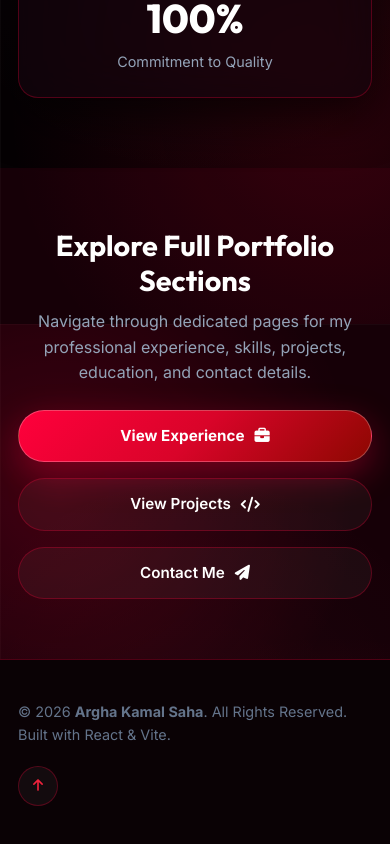
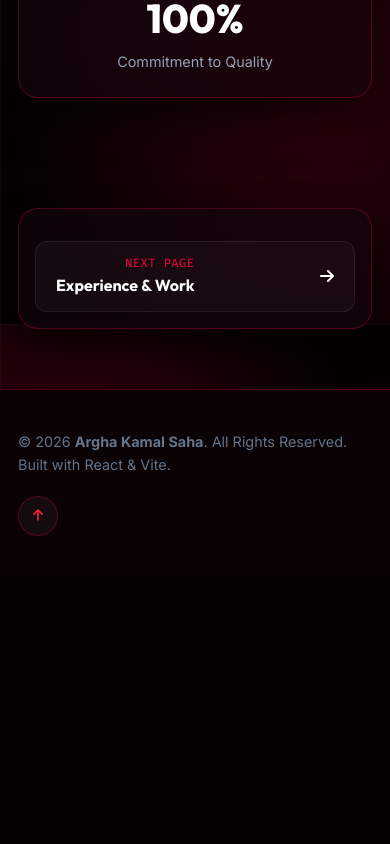
Before and after one commit to pushanargha23/my-portfolio, a React (Vite) app: page / in a window 390 px wide. Shown: the part 3052-3896 px from the top of the page. After the commit the page ends 3628 px from the top, so only its background shows below. Built offline with nearby package versions, Linux system fonts and the light colour scheme.

Commit message:
Add Next Page navigation controls for mobile and desktop view

```diff
--- /dev/null
+++ b/src/components/NextPageNav.jsx
@@ -0,0 +1,32 @@
+import React from 'react';
+import { Link } from 'react-router-dom';
+
+export default function NextPageNav({ prevLink, prevLabel, nextLink, nextLabel }) {
+  return (
+    <div className="next-page-nav-wrapper">
+      <div className="container">
+        <div className="next-page-nav-card">
+          {prevLink ? (
+            <Link to={prevLink} className="page-nav-btn prev-btn">
+              <i className="fa-solid fa-arrow-left"></i>
+              <div className="page-nav-text">
+                <span className="page-nav-sub">Previous</span>
+                <span className="page-nav-title">{prevLabel}</span>
+              </div>
+            </Link>
+          ) : <div />}
+
+          {nextLink && (
+            <Link to={nextLink} className="page-nav-btn next-btn">
+              <div className="page-nav-text text-right">
+                <span className="page-nav-sub">Next Page</span>
+                <span className="page-nav-title">{nextLabel}</span>
+              </div>
+              <i className="fa-solid fa-arrow-right"></i>
+            </Link>
+          )}
+        </div>
+      </div>
+    </div>
+  );
+}
--- a/src/index.css
+++ b/src/index.css
@@ -851,3 +851,94 @@ section {
     height: 14px;
   }
 }
+
+/* Bottom Next Page Navigation Controls */
+.next-page-nav-wrapper {
+  padding: 40px 0 60px;
+  position: relative;
+}
+
+.next-page-nav-card {
+  display: flex;
+  justify-content: space-between;
+  align-items: center;
+  gap: 16px;
+  padding: 20px 24px;
+  background: var(--bg-card);
+  backdrop-filter: blur(20px);
+  -webkit-backdrop-filter: blur(20px);
+  border: 1px solid var(--red-border);
+  border-radius: var(--radius-md);
+  box-shadow: 0 15px 35px rgba(0, 0, 0, 0.7);
+}
+
+.page-nav-btn {
+  display: flex;
+  align-items: center;
+  gap: 14px;
+  padding: 12px 20px;
+  border-radius: var(--radius-sm);
+  background: rgba(255, 255, 255, 0.03);
+  border: 1px solid rgba(255, 255, 255, 0.08);
+  color: var(--text-primary);
+  text-decoration: none;
+  transition: var(--transition-fast);
+  flex: 1;
+  max-width: 320px;
+}
+
+.page-nav-btn:hover {
+  background: var(--red-subtle);
+  border-color: var(--red-neon);
+  color: var(--white);
+  box-shadow: 0 0 20px rgba(255, 0, 60, 0.3);
+  transform: translateY(-2px);
+}
+
+.next-btn {
+  margin-left: auto;
+  justify-content: flex-end;
+}
+
+.page-nav-text {
+  display: flex;
+  flex-direction: column;
+}
+
+.page-nav-text.text-right {
+  text-align: right;
+}
+
+.page-nav-sub {
+  font-size: 0.75rem;
+  color: var(--red-neon);
+  font-family: var(--font-mono);
+  text-transform: uppercase;
+  letter-spacing: 0.5px;
+}
+
+.page-nav-title {
+  font-size: 1rem;
+  font-weight: 700;
+  font-family: var(--font-heading);
+}
+
+@media (max-width: 576px) {
+  .next-page-nav-card {
+    flex-direction: column;
+    padding: 16px;
+  }
+
+  .page-nav-btn {
+    width: 100%;
+    max-width: 100%;
+  }
+
+  .next-btn {
+    justify-content: space-between;
+  }
+
+  .prev-btn {
+    justify-content: space-between;
+  }
+}
--- a/src/pages/AboutPage.jsx
+++ b/src/pages/AboutPage.jsx
@@ -1,10 +1,17 @@
 import React from 'react';
 import About from '../components/About.jsx';
+import NextPageNav from '../components/NextPageNav.jsx';
 
 export default function AboutPage() {
   return (
-    <div style={{ paddingTop: '100px', paddingBottom: '60px' }}>
+    <div style={{ paddingTop: '100px', paddingBottom: '40px' }}>
       <About />
+      <NextPageNav
+        prevLink="/"
+        prevLabel="Home Page"
+        nextLink="/experience"
+        nextLabel="Experience & Work"
+      />
     </div>
   );
 }
--- a/src/pages/ContactPage.jsx
+++ b/src/pages/ContactPage.jsx
@@ -1,10 +1,17 @@
 import React from 'react';
 import Contact from '../components/Contact.jsx';
+import NextPageNav from '../components/NextPageNav.jsx';
 
 export default function ContactPage({ onShowToast }) {
   return (
     <div style={{ paddingTop: '100px' }}>
       <Contact onShowToast={onShowToast} />
+      <NextPageNav
+        prevLink="/education"
+        prevLabel="Education & Degrees"
+        nextLink="/"
+        nextLabel="Back to Home"
+      />
     </div>
   );
 }
--- a/src/pages/EducationPage.jsx
+++ b/src/pages/EducationPage.jsx
@@ -1,10 +1,17 @@
 import React from 'react';
 import Education from '../components/Education.jsx';
+import NextPageNav from '../components/NextPageNav.jsx';
 
 export default function EducationPage() {
   return (
     <div style={{ paddingTop: '100px' }}>
       <Education />
+      <NextPageNav
+        prevLink="/projects"
+        prevLabel="Featured Projects"
+        nextLink="/contact"
+        nextLabel="Contact & Connect"
+      />
     </div>
   );
 }
--- a/src/pages/ExperiencePage.jsx
+++ b/src/pages/ExperiencePage.jsx
@@ -1,10 +1,17 @@
 import React from 'react';
 import Experience from '../components/Experience.jsx';
+import NextPageNav from '../components/NextPageNav.jsx';
 
 export default function ExperiencePage() {
   return (
     <div style={{ paddingTop: '100px' }}>
       <Experience />
+      <NextPageNav
+        prevLink="/about"
+        prevLabel="About Me"
+        nextLink="/skills"
+        nextLabel="Skills & Technologies"
+      />
     </div>
   );
 }
--- a/src/pages/Home.jsx
+++ b/src/pages/Home.jsx
@@ -1,37 +1,17 @@
 import React from 'react';
-import { Link } from 'react-router-dom';
 import Hero from '../components/Hero.jsx';
 import About from '../components/About.jsx';
+import NextPageNav from '../components/NextPageNav.jsx';
 
 export default function Home({ onOpenProjectModal }) {
   return (
     <div>
       <Hero />
       <About />
-
-      {/* Quick Explore Banner */}
-      <section style={{ padding: '60px 0', background: 'rgba(122, 0, 38, 0.15)', borderTop: '1px solid var(--border-gold)', borderBottom: '1px solid var(--border-gold)' }}>
-        <div className="container" style={{ textCenter: 'center', textAlign: 'center' }}>
-          <h3 style={{ fontSize: '1.8rem', color: 'var(--mb-gold)', marginBottom: '12px' }}>
-            Explore Full Portfolio Sections
-          </h3>
-          <p style={{ color: 'var(--text-muted)', marginBottom: '24px', maxWidth: '600px', margin: '0 auto 24px' }}>
-            Navigate through dedicated pages for my professional experience, skills, projects, education, and contact details.
-          </p>
-
-          <div style={{ display: 'flex', justifyContent: 'center', flexWrap: 'wrap', gap: '16px' }}>
-            <Link to="/experience" className="btn-mb-primary">
-              View Experience <i className="fa-solid fa-briefcase"></i>
-            </Link>
-            <Link to="/projects" className="btn-mb-secondary">
-              View Projects <i className="fa-solid fa-code"></i>
-            </Link>
-            <Link to="/contact" className="btn-mb-secondary">
-              Contact Me <i className="fa-solid fa-paper-plane"></i>
-            </Link>
-          </div>
-        </div>
-      </section>
+      <NextPageNav
+        nextLink="/experience"
+        nextLabel="Experience & Work"
+      />
     </div>
   );
 }
--- a/src/pages/ProjectsPage.jsx
+++ b/src/pages/ProjectsPage.jsx
@@ -1,10 +1,17 @@
 import React from 'react';
 import Projects from '../components/Projects.jsx';
+import NextPageNav from '../components/NextPageNav.jsx';
 
 export default function ProjectsPage({ onOpenProjectModal }) {
   return (
     <div style={{ paddingTop: '100px' }}>
       <Projects onOpenProjectModal={onOpenProjectModal} />
+      <NextPageNav
+        prevLink="/skills"
+        prevLabel="Skills & Technologies"
+        nextLink="/education"
+        nextLabel="Education & Degrees"
+      />
     </div>
   );
 }
--- a/src/pages/SkillsPage.jsx
+++ b/src/pages/SkillsPage.jsx
@@ -1,10 +1,17 @@
 import React from 'react';
 import Skills from '../components/Skills.jsx';
+import NextPageNav from '../components/NextPageNav.jsx';
 
 export default function SkillsPage() {
   return (
     <div style={{ paddingTop: '100px' }}>
       <Skills />
+      <NextPageNav
+        prevLink="/experience"
+        prevLabel="Experience & Work"
+        nextLink="/projects"
+        nextLabel="Featured Projects"
+      />
     </div>
   );
 }
```
